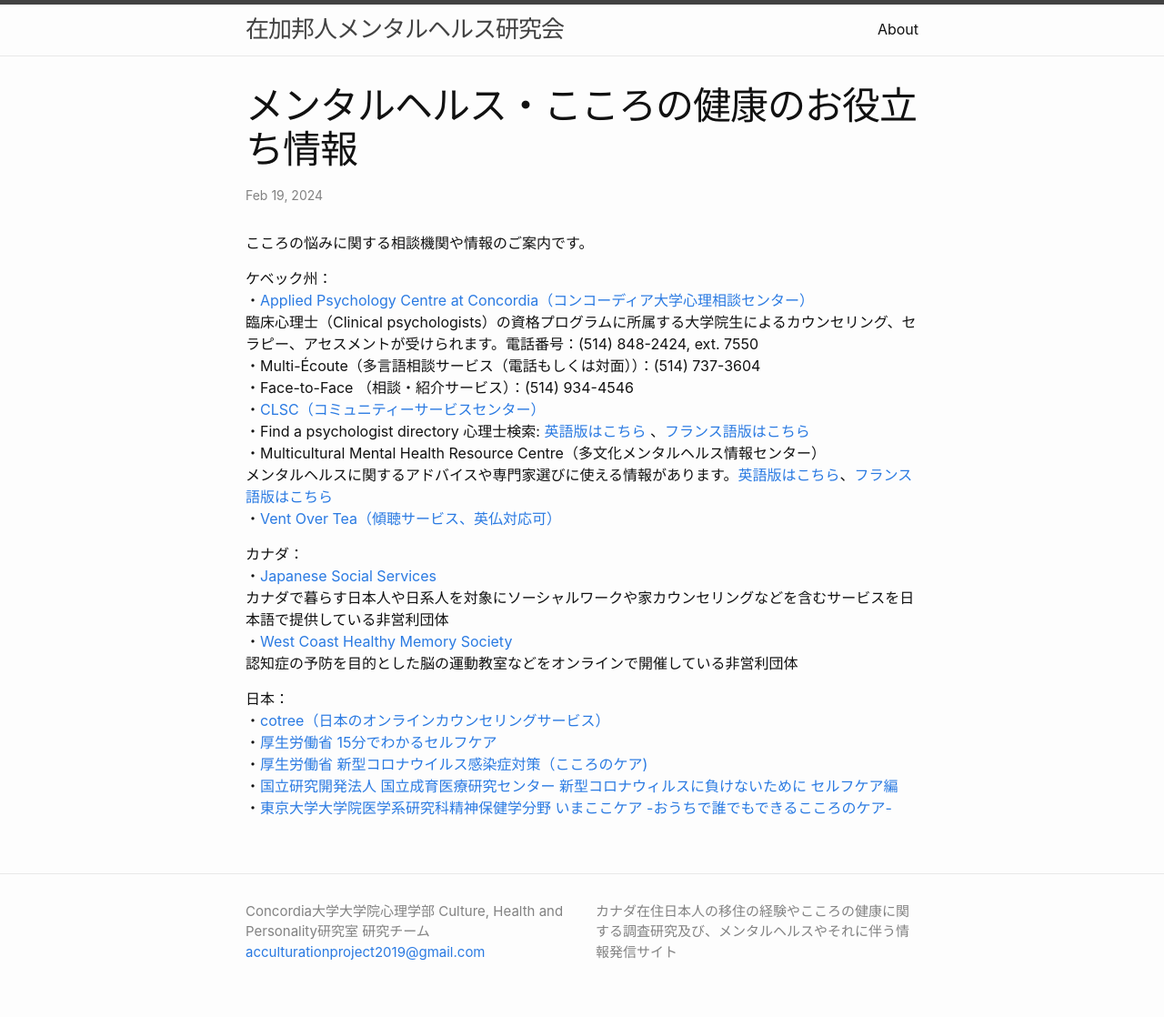
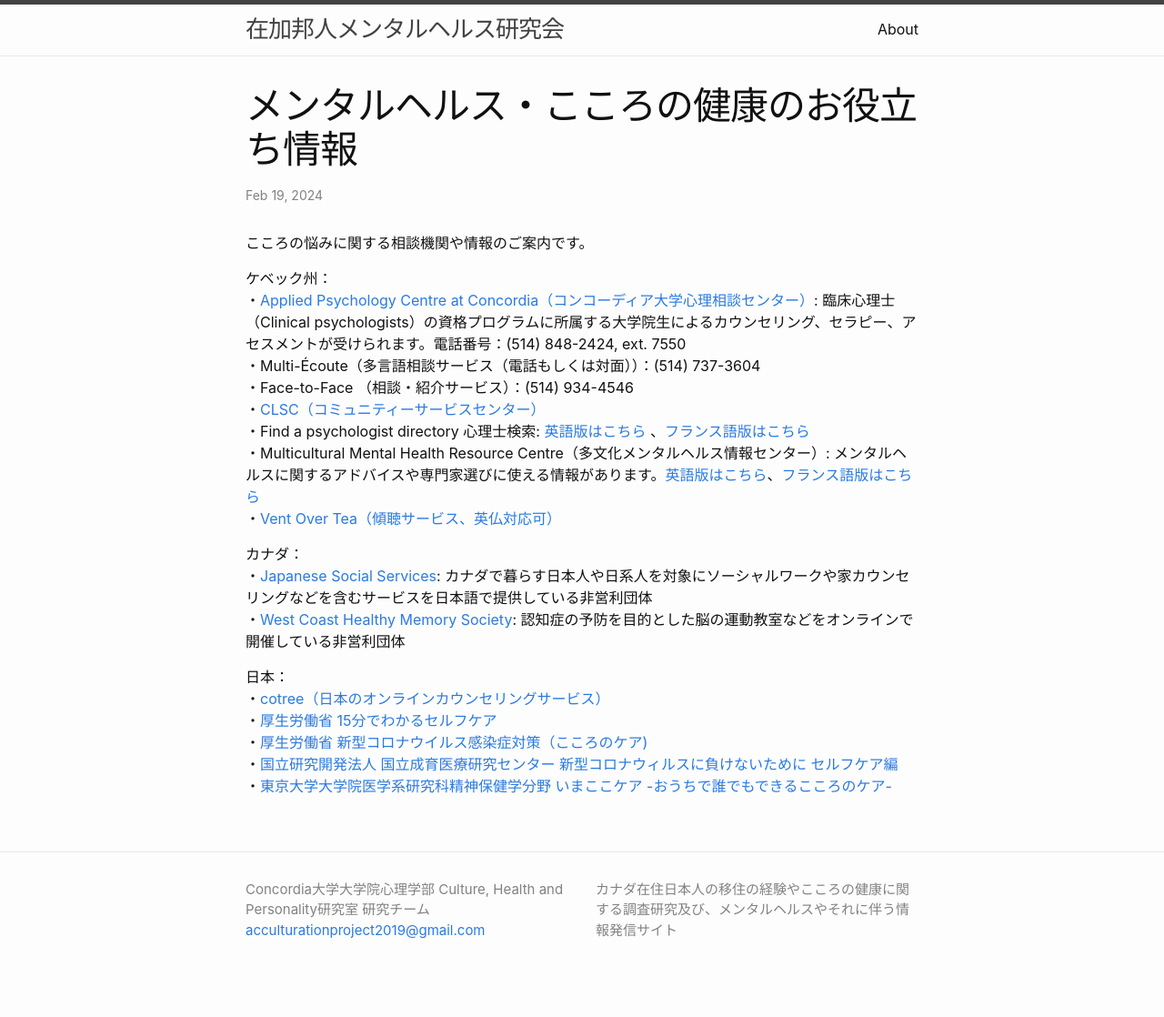
Before and after one commit to acculturationproject/acculturationproject.github.io, a Jekyll site: the page built from _posts/2024-02-19-mentalhealthinfo_page.md, in a window 1280 px wide. Shown: the whole page at 91% size. Built offline with Jekyll 4.4.1, drawn with Linux system fonts in a browser that asks for light colours; after the commit the page ends 1094 px from its top, so only the background shows below that.

```diff
--- a/_posts/2024-02-19-mentalhealthinfo_page.md
+++ b/_posts/2024-02-19-mentalhealthinfo_page.md
@@ -7,21 +7,17 @@ categories: misc
 こころの悩みに関する相談機関や情報のご案内です。<br>
 
 ケベック州：<br>
-・[Applied Psychology Centre at Concordia（コンコーディア大学心理相談センター）](https://www.concordia.ca/artsci/psychology/facilities-services/apc.html)<br>
-臨床心理士（Clinical psychologists）の資格プログラムに所属する大学院生によるカウンセリング、セラピー、アセスメントが受けられます。電話番号：(514) 848-2424, ext. 7550<br>
+・[Applied Psychology Centre at Concordia（コンコーディア大学心理相談センター）](https://www.concordia.ca/artsci/psychology/facilities-services/apc.html): 臨床心理士（Clinical psychologists）の資格プログラムに所属する大学院生によるカウンセリング、セラピー、アセスメントが受けられます。電話番号：(514) 848-2424, ext. 7550<br>
 ・Multi-Écoute（多言語相談サービス（電話もしくは対面））：(514) 737-3604<br>
 ・Face-to-Face （相談・紹介サービス）：(514) 934-4546<br>
 ・[CLSC（コミュニティーサービスセンター）](http://www.indexsante.ca/clsc)<br>
 ・Find a psychologist directory 心理士検索: [英語版はこちら](https://www.ordrepsy.qc.ca/english) 、[フランス語版はこちら](https://www.ordrepsy.qc.ca/)<br>
-・Multicultural Mental Health Resource Centre（多文化メンタルヘルス情報センター）<br>
-メンタルヘルスに関するアドバイスや専門家選びに使える情報があります。[英語版はこちら](https://multiculturalmentalhealth.ca/services/)、[フランス語版はこちら](https://multiculturalmentalhealth.ca/fr/services-2/)<br>
+・Multicultural Mental Health Resource Centre（多文化メンタルヘルス情報センター）: メンタルヘルスに関するアドバイスや専門家選びに使える情報があります。[英語版はこちら](https://multiculturalmentalhealth.ca/services/)、[フランス語版はこちら](https://multiculturalmentalhealth.ca/fr/services-2/)<br>
 ・[Vent Over Tea（傾聴サービス、英仏対応可）](https://ventovertea.com)<br>
 
 カナダ：<br>
-・[Japanese Social Services](https://jss.ca/en)<br>
-カナダで暮らす日本人や日系人を対象にソーシャルワークや家カウンセリングなどを含むサービスを日本語で提供している非営利団体<br>
-・[West Coast Healthy Memory Society](https://wchealthymemory.com/)<br>
-認知症の予防を目的とした脳の運動教室などをオンラインで開催している非営利団体<br>
+・[Japanese Social Services](https://jss.ca/en): カナダで暮らす日本人や日系人を対象にソーシャルワークや家カウンセリングなどを含むサービスを日本語で提供している非営利団体<br>
+・[West Coast Healthy Memory Society](https://wchealthymemory.com/): 認知症の予防を目的とした脳の運動教室などをオンラインで開催している非営利団体<br>
 
 日本：<br>
 ・[cotree（日本のオンラインカウンセリングサービス）](https://cotree.jp)<br>
```
